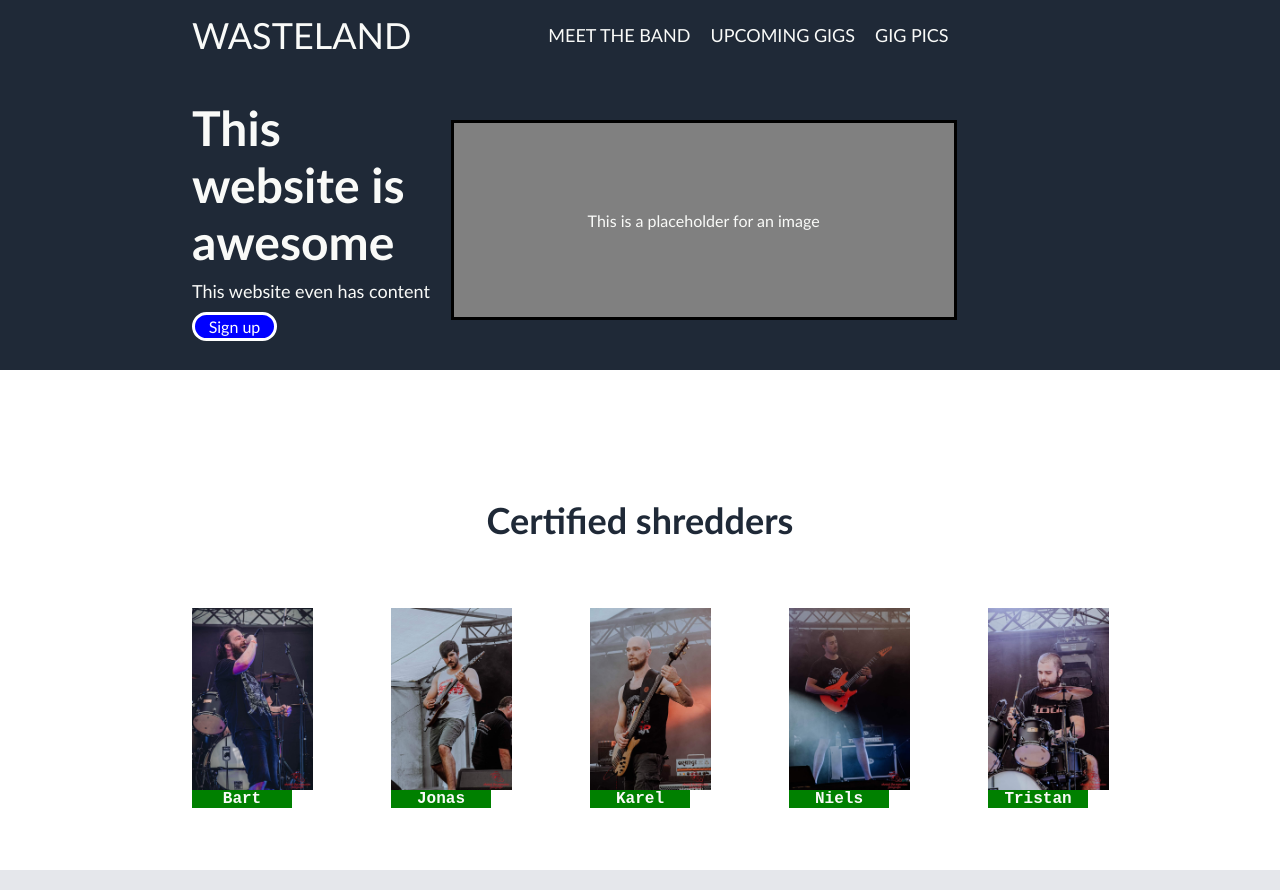
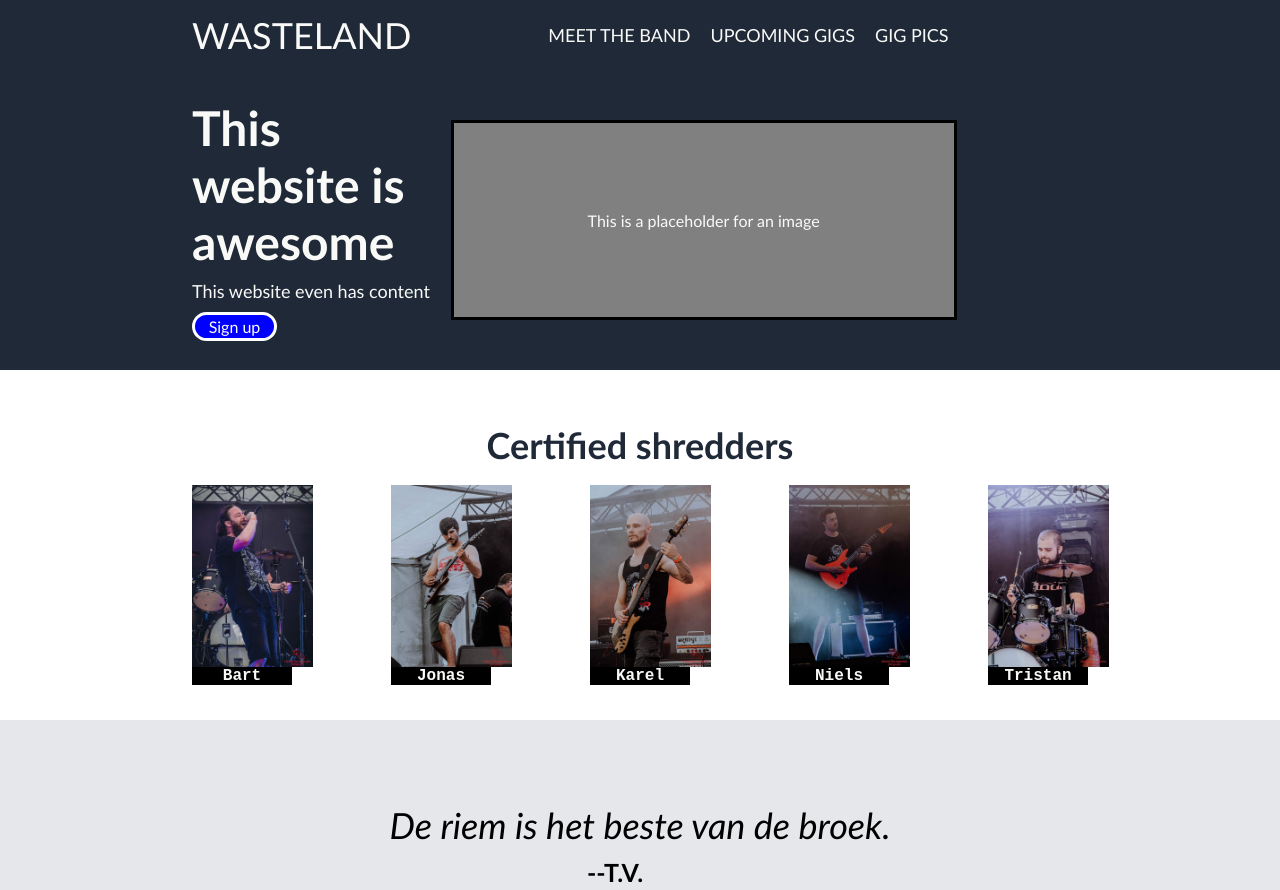
Before and after one commit to JonathanCoene/TOP_Project_Landing_Page, a plain HTML site: page Index.html in a window 1280 px wide. Shown: the top 890 px of the page. Drawn offline with Linux system fonts and the light colour scheme.

Commit message:
small tweaks to information section

```diff
--- a/Index.html
+++ b/Index.html
@@ -37,7 +37,7 @@
 
     <div class="information">
         <div class="information-header">Certified shredders</div>
-        <div class="information-blocks padding-left padding-right">
+        <div class="information-blocks">
             <div class="content-block">
                 <div class="block-image"><img src="Assets/Wasteland_Band_Members/WASTELAND_BV_002.jpg"></div>
                 <div class="block-text">Bart</div>
--- a/styles.css
+++ b/styles.css
@@ -151,7 +151,9 @@ a:visited{
     display: flex;
     flex-direction: column;
     justify-content: center;
-    height: 500px;
+    height: 350px;
+    padding-left: 15%;
+    padding-right: 15%;
 }
 .information-header{
     display: flex;
@@ -160,8 +162,8 @@ a:visited{
     justify-content: center;
     align-items: center;
     font-weight: bold;
-    height: 75px;
-    padding: 50px;
+    height: 50px;
+    padding: 15px;
 }
 .information-blocks{
     display: flex;
@@ -172,7 +174,8 @@ a:visited{
     display: flex;
     flex-direction: column;
     justify-content: space-between;
-    background: green;
+    background: black;
+    width: 100px;
 }
 .block-image{
     display: flex;
@@ -186,10 +189,9 @@ a:visited{
     font-weight: bold;
     justify-content: center;
     color: #F9FAF8;
+    width: 100px;
 }
-.block-text :hover{
-    color: red;
-}
+
 
 /* Quote Section */
 
```
